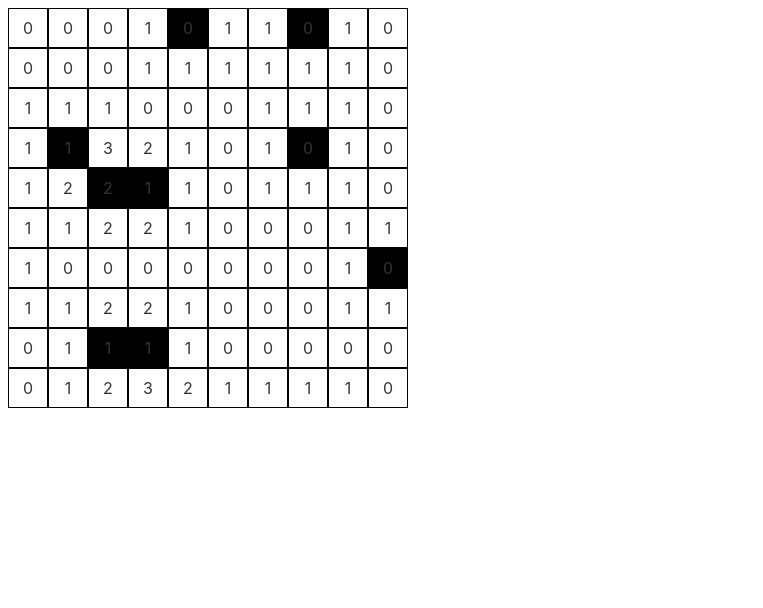
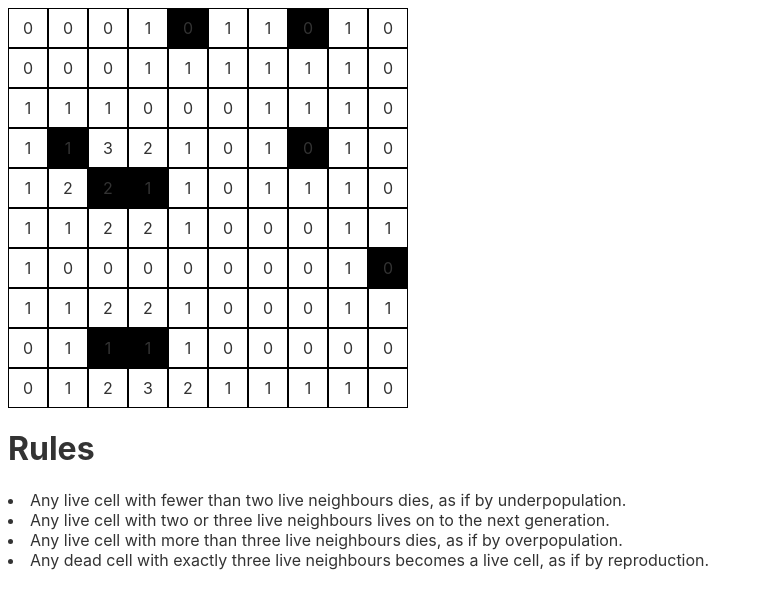
Before and after one commit to aniketbiprojit/Conway-s-Game-of-Life, a Svelte app: page / in a window 1280 px wide. Shown: the top 608 px of the page, without its empty margins (0-763 px from the left). Built offline with nearby package versions, Linux system fonts and the light colour scheme.

Commit message:
feat: add rules

```diff
--- a/src/App.svelte
+++ b/src/App.svelte
@@ -38,4 +38,9 @@
 			{/each}
 		{/each}
 	</div>
+	<h1>Rules</h1>
+	<li>Any live cell with fewer than two live neighbours dies, as if by underpopulation.</li>
+	<li>Any live cell with two or three live neighbours lives on to the next generation.</li>
+	<li>Any live cell with more than three live neighbours dies, as if by overpopulation.</li>
+	<li>Any dead cell with exactly three live neighbours becomes a live cell, as if by reproduction.</li>
 </main>
--- a/src/main.ts
+++ b/src/main.ts
@@ -30,13 +30,20 @@ class Cell {
 		this.block.classList.remove('alive')
 	}
 
+	raise() {
+		this.alive = true
+		this.block.classList.add('alive')
+	}
+
+	neighbours: number = 0
+
 	setInner(text: string) {
 		this.block.children[0].innerHTML = text
 	}
 }
 
 const cells = document.getElementsByClassName('cell')
-// console.log(cells)
+
 Array.from(cells).forEach((element) => {
 	if (element instanceof HTMLElement) {
 		new Cell(element)
@@ -44,6 +51,14 @@ Array.from(cells).forEach((element) => {
 })
 
 function update() {
+	for (let i = 0; i < num; i++) {
+		for (let j = 0; j < num; j++) {
+			const cell = grid[i][j]
+			const neighbours = countNeighbours(i, j)
+			cell.neighbours = neighbours
+			cell.setInner(neighbours.toString())
+		}
+	}
 	for (let i = 0; i < num; i++) {
 		for (let j = 0; j < num; j++) {
 			grid[i][j].setInner(countNeighbours(i, j).toString())
```
